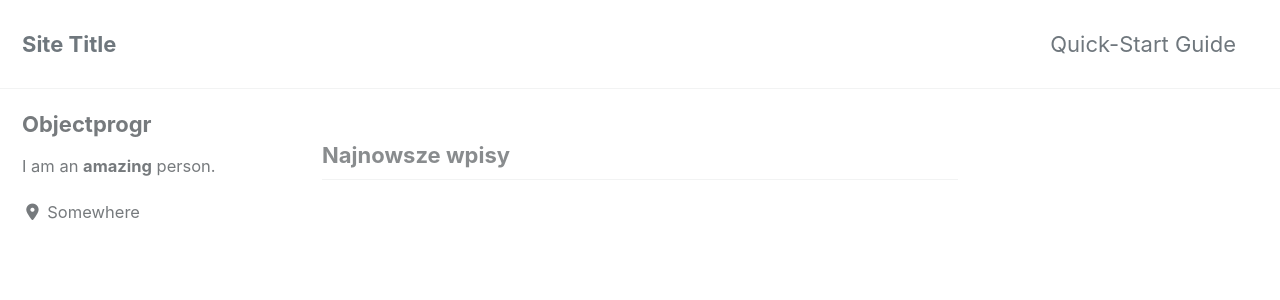
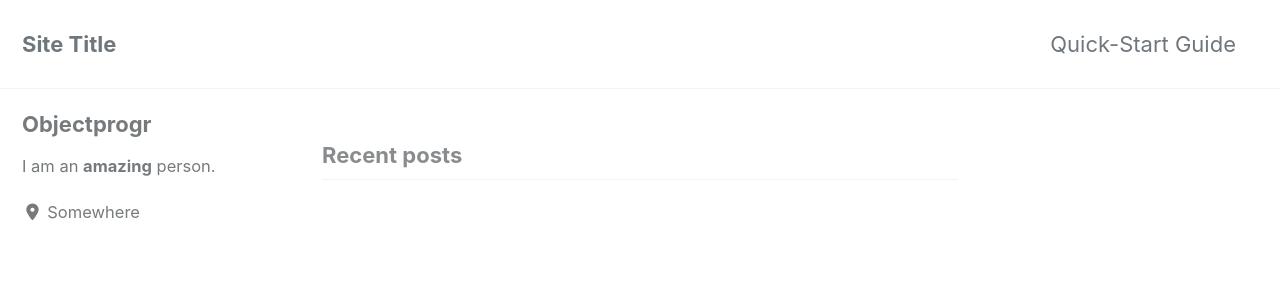
Before and after one commit to objectprogr/objectprogr.github.io_BAK2, a Jekyll site: the page built from index.html, in a window 1280 px wide and 900 px high. Shown: the top 300 px of the window. Built offline with Jekyll 4.4.1, drawn with Linux system fonts in a browser that asks for light colours; cached includes are drawn as plain includes; nearby versions of some CDN libraries; the list of posts is cut into pages by our own code; some of the changed text lies outside the part shown.

Commit message:
Repair 1

```diff
--- a/_config.yml
+++ b/_config.yml
@@ -10,18 +10,18 @@
 # Review documentation to determine if you should use `theme` or `remote_theme`
 # https://mmistakes.github.io/minimal-mistakes/docs/quick-start-guide/#installing-the-theme
 
-# theme                  : "minimal-mistakes-jekyll"
+theme                    : "minimal-mistakes-jekyll"
 # remote_theme           : "mmistakes/minimal-mistakes"
 minimal_mistakes_skin    : "default" # "air", "aqua", "contrast", "dark", "dirt", "neon", "mint", "plum", "sunrise"
 
 # Site Settings
-locale                   : "pl-PL"
+locale                   : "en-US"
 title                    : "Site Title"
 title_separator          : "-"
 subtitle                 : # site tagline that appears below site title in masthead
 name                     : "Objectprogr"
 description              : "My simple leranig tracker."
-url                      : # the base hostname & protocol for your site e.g. "https://mmistakes.github.io"
+url                      : "http://objectprogr.github.io"
 baseurl                  : # the subpath of your site, e.g. "/blog"
 repository               : "objectprogr/objectprogr.github.io"
 teaser                   : # path of fallback teaser image, e.g. "/assets/images/500x300.png"
```
Also changed, not shown: README.md.
